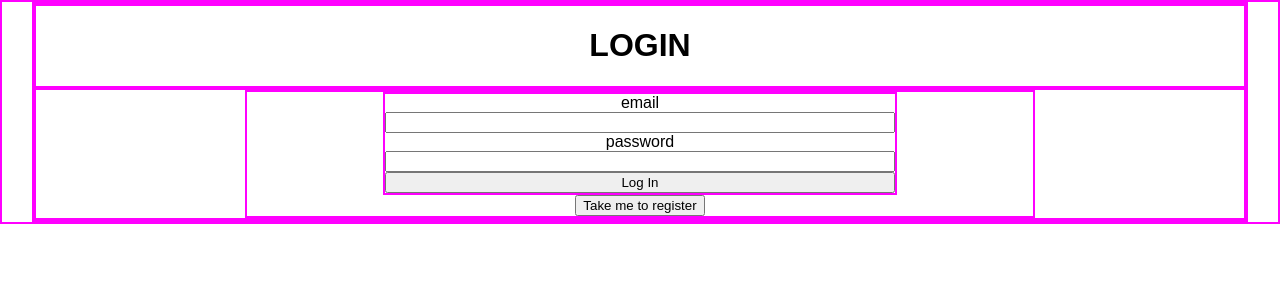
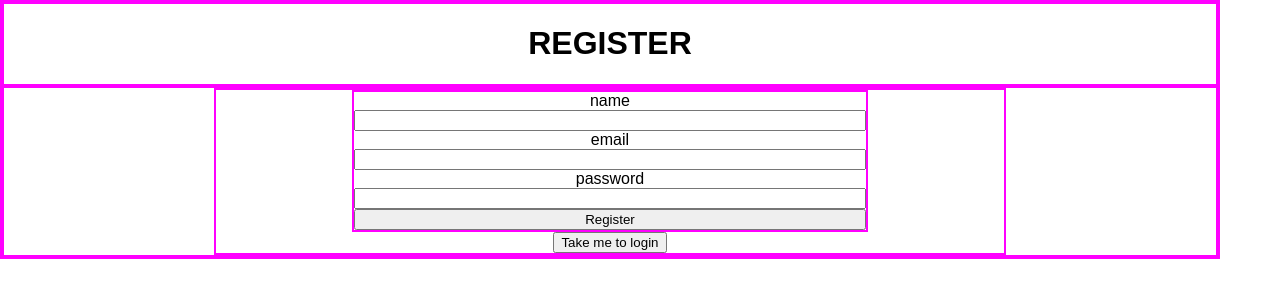
Before and after one commit to girOly/sav-r, a React (Create React App) app in the folder client/: page /login in a window 1280 px wide. Shown: the top 300 px of the page. Built offline with nearby package versions, Linux system fonts and the light colour scheme; no server answers.

Commit message:
register flexed

```diff
--- a/client/src/components/Login-register.js
+++ b/client/src/components/Login-register.js
@@ -9,7 +9,7 @@ const LOGIN = "LOGIN";
 const REGISTER = "REGISTER";
 
 export default function LoginRegister(props) {
-  const { mode, transition, back } = useVisualMode(LOGIN);
+  const { mode, transition, back } = useVisualMode(REGISTER);
   return (
     <div>
       {mode === LOGIN && <Login toRegister={() => transition(REGISTER)} />}
--- /dev/null
+++ b/client/src/components/Register.css
@@ -0,0 +1,43 @@
+.loginBigBox {
+  border: 2px solid fuchsia;
+  height: 100%;
+  display: flex;
+  flex-direction: row;
+  justify-content: center;
+  /* align-content: space-around; */
+}
+.registerMain {
+  border: 2px solid fuchsia;
+  width: 95%;
+  display: flex;
+  flex-direction: column;
+  justify-content: center;
+}
+.registerTitle {
+  border: 2px solid fuchsia;
+  display: flex;
+  flex-direction: row;
+  justify-content: center;
+}
+.registerForm {
+  border: 2px solid fuchsia;
+  display: flex;
+  flex-direction: row;
+  justify-content: center;
+}
+.registerCentered {
+  border: 2px solid fuchsia;
+  display: flex;
+  width: 65%;
+  flex-direction: column;
+  justify-content: center;
+  align-items: center;
+}
+.registerFormContent {
+  border: 2px solid fuchsia;
+  display: flex;
+  width: 65%;
+  flex-direction: column;
+  justify-content: center;
+  text-align: center;
+}
--- a/client/src/components/Register.js
+++ b/client/src/components/Register.js
@@ -1,5 +1,6 @@
 import React, { useState } from "react";
 import axios from "axios";
+import "./Register.css";
 // import { BrowserRouter as Router, Route, Link } from "react-router-dom";
 
 export default function Register(props) {
@@ -25,9 +26,17 @@ export default function Register(props) {
   };
 
   return (
-    <div>
+    <div className="registerBigBox">
+      <div className="registerMain">
+        <div className="registerTitle">
           <h1>REGISTER</h1>
-      <form onSubmit={event => event.preventDefault()}>
+        </div>
+        <div className="registerForm">
+          <div className="registerCentered">
+            <form
+              className="registerFormContent"
+              onSubmit={event => event.preventDefault()}
+            >
               name
               <input
                 onChange={event => setName(event.target.value)}
@@ -50,5 +59,8 @@ export default function Register(props) {
             </form>
             <button onClick={props.toLogin}>Take me to login</button>
           </div>
+        </div>
+      </div>
+    </div>
   );
 }
```
Lines whose indentation alone changed are shown as unchanged.
